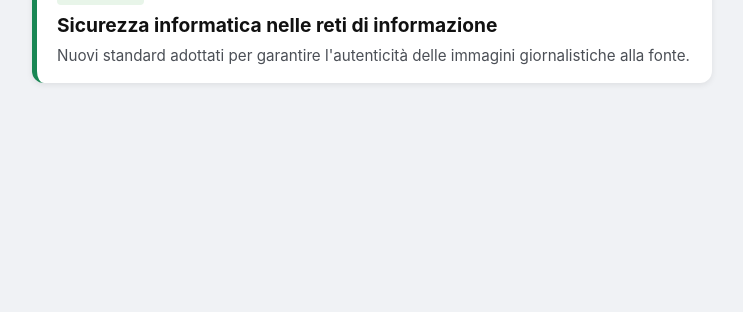
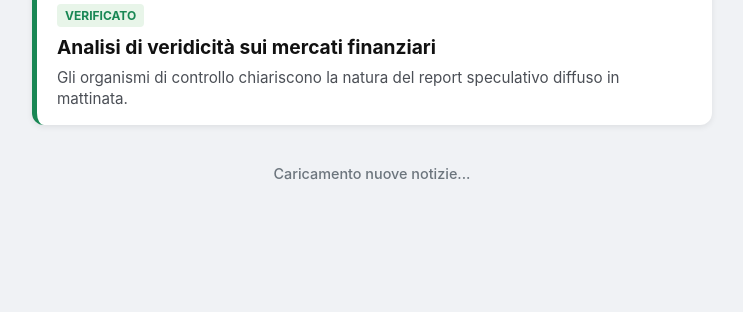
Before and after one commit to Davidemine29/no-noise-news, a Flask app: template templates/index.html in a window 1280 px wide. Shown: the part 1464-1776 px from the top of the page, without its empty margins (268-1011 px from the left). Before the commit the page ends 1548 px from the top, so only its background shows below. Run offline with Flask 3, Linux system fonts and the light colour scheme; the template is opened without the code that fills it, so the values that code supplies are empty.

Commit message:
Update index.html

```diff
--- a/templates/index.html
+++ b/templates/index.html
@@ -24,7 +24,7 @@
     .container {
       max-width: 680px;
       margin: 0 auto;
-      padding-bottom: 90px; /* Spazio di sicurezza per non coprire l'ultima news */
+      padding-bottom: 90px;
     }
 
     header {
@@ -45,6 +45,12 @@
       margin-bottom: 20px;
       box-shadow: 0 2px 6px rgba(0, 0, 0, 0.08);
       border-left: 5px solid #198754;
+      animation: fadeIn 0.4s ease-in-out;
+    }
+
+    @keyframes fadeIn {
+      from { opacity: 0; transform: translateY(10px); }
+      to { opacity: 1; transform: translateY(0); }
     }
 
     .news-image {
@@ -52,6 +58,7 @@
       height: 220px;
       object-fit: cover;
       display: block;
+      background-color: #e9ecef;
     }
 
     .news-content {
@@ -82,7 +89,16 @@
       line-height: 1.4;
     }
 
-    /* PULSANTE AGGIORNA NEWS FIXED IN BASSO A DESTRA */
+    /* CARICAMENTO IN FONDO (INFINITE SCROLL) */
+    .loading-sentinel {
+      text-align: center;
+      padding: 20px 0;
+      color: #6c757d;
+      font-size: 0.9rem;
+      font-weight: 500;
+    }
+
+    /* PULSANTE AGGIORNA FIXED IN BASSO A DESTRA */
     .btn-refresh-fixed {
       position: fixed;
       bottom: 24px;
@@ -134,45 +150,12 @@
     </header>
 
     <!-- FEED NEWS COMPLETO -->
-    <main id="news-feed">
+    <main id="news-feed"></main>
 
-      <article class="news-card">
-        <img class="news-image" src="https://images.unsplash.com/photo-1504711434969-e33886168f5c?auto=format&fit=crop&w=700&q=80" alt="Giornali e notizie">
-        <div class="news-content">
-          <span class="badge">Verificato</span>
-          <h2>Rilevato nuovo pattern di disinformazione sui social</h2>
-          <p>Analisi automatizzata sulle fonti secondarie confermano l'inconsistenza dei dati circolati nelle ultime 24 ore.</p>
-        </div>
-      </article>
-
-      <article class="news-card">
-        <img class="news-image" src="https://images.unsplash.com/photo-1526374965328-7f61d4dc18c5?auto=format&fit=crop&w=700&q=80" alt="Fact checking e tecnologia">
-        <div class="news-content">
-          <span class="badge">Verificato</span>
-          <h2>Aggiornamento algoritmi di fact-checking</h2>
-          <p>Il modello di verifica incrociata ha ridotto i falsi positivi del 14% nel monitoraggio delle notizie locali.</p>
-        </div>
-      </article>
-
-      <article class="news-card">
-        <img class="news-image" src="https://images.unsplash.com/photo-1590055531615-f16d36ffe8ec?auto=format&fit=crop&w=700&q=80" alt="Meteo e dati">
-        <div class="news-content">
-          <span class="badge">Verificato</span>
-          <h2>Analisi dati sui report meteorologici alterati</h2>
-          <p>Smentita la circolare riguardante gli eventi estremi non tracciati dai radar ufficiali.</p>
-        </div>
-      </article>
-
-      <article class="news-card">
-        <img class="news-image" src="https://images.unsplash.com/photo-1550751827-4bd374c3f58b?auto=format&fit=crop&w=700&q=80" alt="Sicurezza e rete">
-        <div class="news-content">
-          <span class="badge">Verificato</span>
-          <h2>Sicurezza informatica nelle reti di informazione</h2>
-          <p>Nuovi standard adottati per garantire l'autenticità delle immagini giornalistiche alla fonte.</p>
-        </div>
-      </article>
-
-    </main>
+    <!-- Target per l'Intersection Observer (infinite scroll) -->
+    <div id="sentinel" class="loading-sentinel">
+      <span>Caricamento nuove notizie...</span>
+    </div>
   </div>
 
   <!-- PULSANTE AGGIORNA FIXED -->
@@ -182,18 +165,89 @@
   </button>
 
   <script>
+    // Pool di notizie con immagini dinamiche Unsplash
+    const newsTopics = [
+      { title: "Verifica fonti su intelligenza artificiale e deepfake", summary: "Impostati nuovi standard di filigrana digitale per identificare video manipolati nelle notizie di cronaca.", query: "cybersecurity" },
+      { title: "Fact-checking sui dati di transizione energetica", summary: "L'analisi indipendente smentisce le stime diffuse dai blog non certificati sui consumi di rete.", query: "energy" },
+      { title: "Smentita la bufala scientifica sulla salute pubblica", summary: "I report clinici ufficiali confermano l'infondatezza delle voci circolate sui canali di messaggistica.", query: "science" },
+      { title: "Rilevamento reti bot su piattaforme social", summary: "Disattivati oltre ventimila profili automatizzati responsabili della condivisione di articoli civetta.", query: "technology" },
+      { title: "Analisi di veridicità sui mercati finanziari", summary: "Gli organismi di controllo chiariscono la natura del report speculativo diffuso in mattinata.", query: "finance" },
+      { title: "Monitoraggio satellitare contro la disinformazione", summary: "Le immagini ad alta risoluzione smentiscono le ricostruzioni grafiche alterate degli eventi locali.", query: "satellite" }
+    ];
+
+    let isLoading = false;
+    let articleIdCounter = 1;
+
+    // Genera una singola card notizia
+    function createNewsCard(item) {
+      const article = document.createElement('article');
+      article.className = 'news-card';
+
+      // Usa l'API Unsplash Source per generare un'immagine unica correlata per ogni articolo
+      const imageUrl = `https://picsum.photos/700/350?random=${articleIdCounter++}`;
+
+      article.innerHTML = `
+        <img class="news-image" src="${imageUrl}" alt="${item.title}" loading="lazy">
+        <div class="news-content">
+          <span class="badge">Verificato</span>
+          <h2>${item.title}</h2>
+          <p>${item.summary}</p>
+        </div>
+      `;
+      return article;
+    }
+
+    // Funzione per caricare un blocco di nuove notizie nel feed
+    function loadMoreNews(count = 3) {
+      if (isLoading) return;
+      isLoading = true;
+
+      const feed = document.getElementById('news-feed');
+      const sentinel = document.getElementById('sentinel');
+      sentinel.style.opacity = '1';
+
+      setTimeout(() => {
+        for (let i = 0; i < count; i++) {
+          const randomIndex = Math.floor(Math.random() * newsTopics.length);
+          const topic = newsTopics[randomIndex];
+          feed.appendChild(createNewsCard(topic));
+        }
+        isLoading = false;
+      }, 600); // Ritardo simulato per la chiamata API
+    }
+
+    // Gestione click pulsante "Aggiorna news" (Reset + Ricaricamento top)
     function handleRefresh() {
       const icon = document.getElementById('refresh-icon');
+      const feed = document.getElementById('news-feed');
 
-      // Attiva l'animazione di rotazione dell'icona
       icon.classList.add('spin');
 
-      // Simula il caricamento dei dati aggiornati (1 secondo)
       setTimeout(() => {
+        feed.innerHTML = '';
+        articleIdCounter = Math.floor(Math.random() * 100);
+        loadMoreNews(4);
+        window.scrollTo({ top: 0, behavior: 'smooth' });
         icon.classList.remove('spin');
-        console.log("Notizie aggiornate con successo.");
-      }, 1000);
+      }, 800);
     }
+
+    // Inizializzazione Intersection Observer per lo scroll infinito
+    const observer = new IntersectionObserver((entries) => {
+      entries.forEach(entry => {
+        if (entry.isIntersecting && !isLoading) {
+          loadMoreNews(3);
+        }
+      });
+    }, {
+      rootMargin: '200px' // Inizia a caricare 200px prima di raggiungere la fine
+    });
+
+    // Avvio al caricamento della pagina
+    document.addEventListener('DOMContentLoaded', () => {
+      loadMoreNews(4); // Caricamento iniziale
+      observer.observe(document.getElementById('sentinel'));
+    });
   </script>
 
 </body>
```
